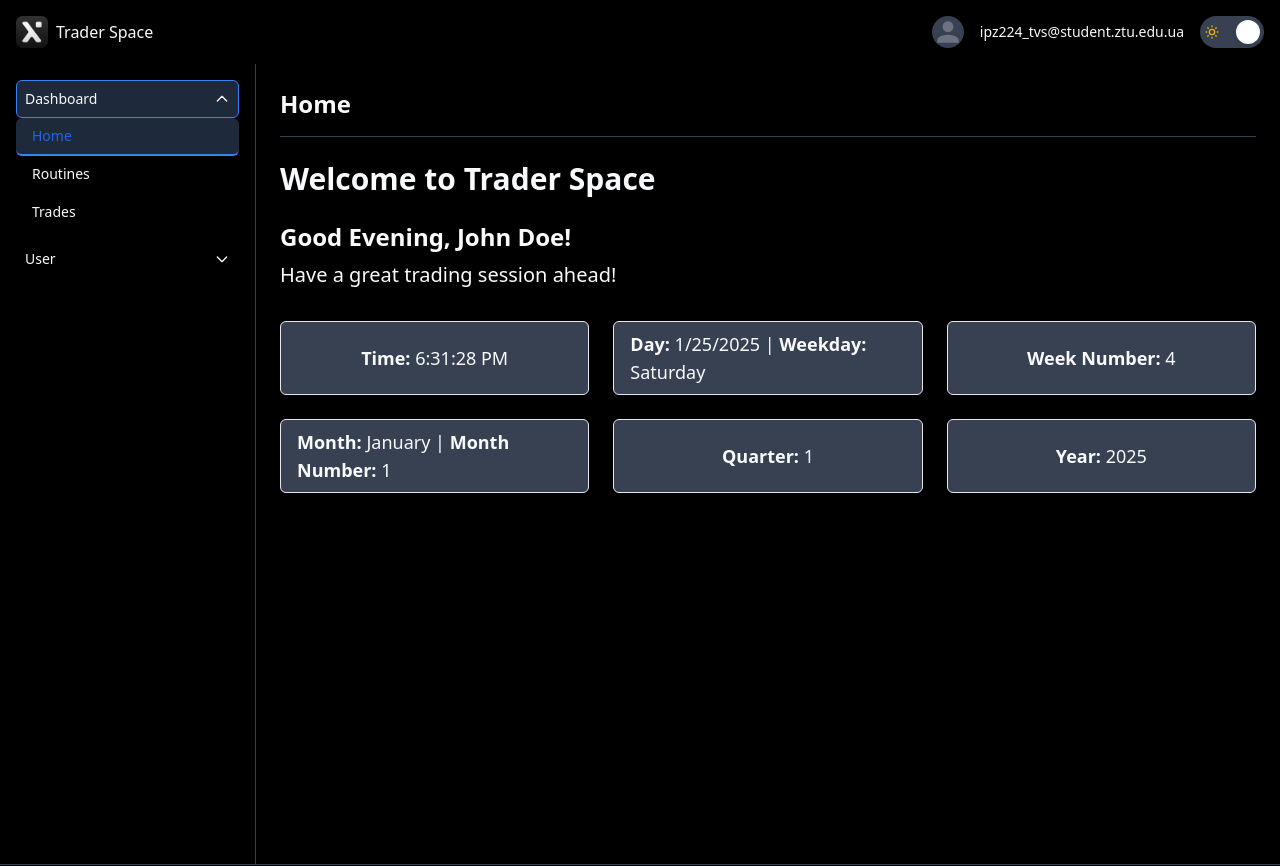
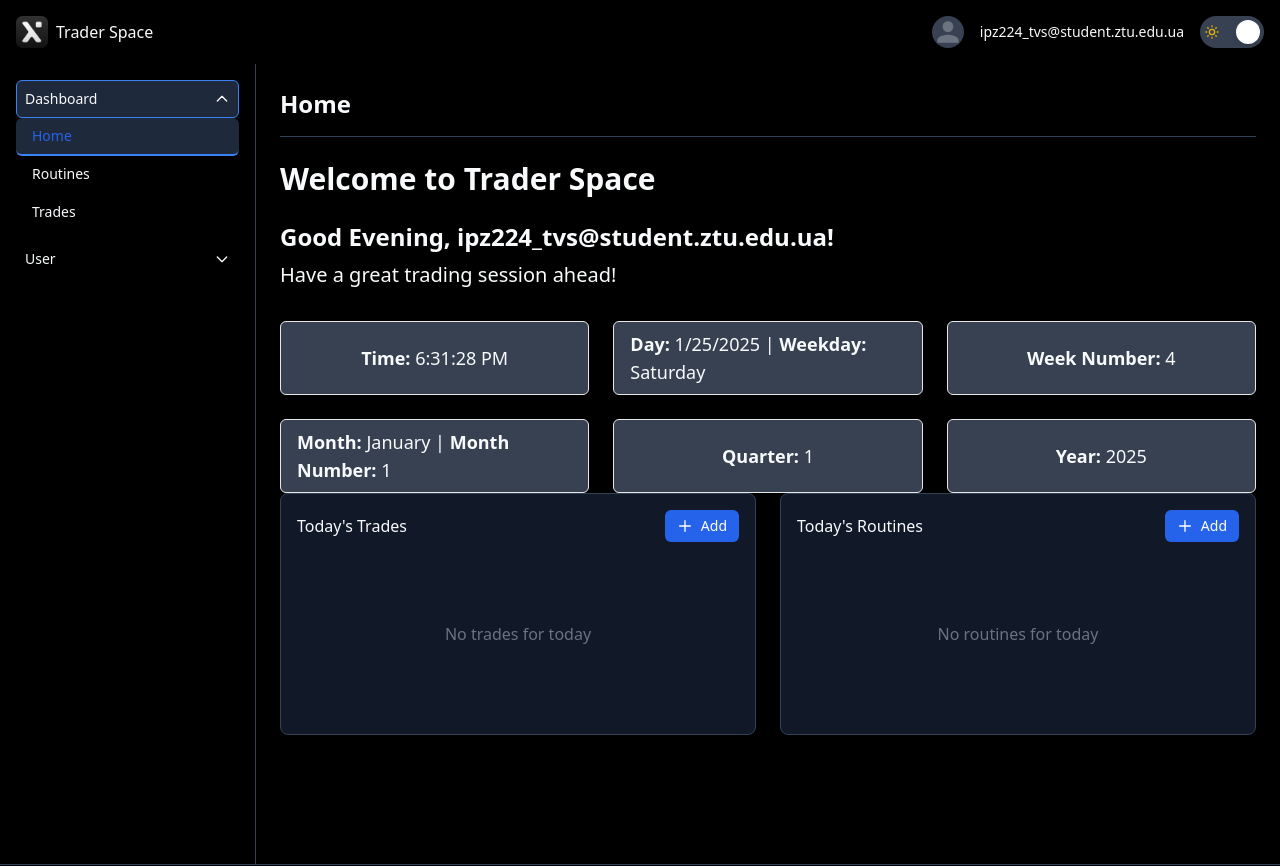
Before and after one commit to Whytalik/trader-space, a Vue app: page / in a window 1280 px wide. Shown: the top 866 px of the page. Built offline with nearby package versions, Linux system fonts and the light colour scheme.

Commit message:
feat: display today's trades and analysis on the homepage
- Implemented display of today's trades on the homepage
- Added the ability to display analysis on the homepage
- Added functionality to hide buttons

```diff
--- a/src/components/common/DataBase/DataBaseStructure/DatabaseHeader.vue
+++ b/src/components/common/DataBase/DataBaseStructure/DatabaseHeader.vue
@@ -3,6 +3,7 @@
     <h2 class="database-title">{{ title }}</h2>
     <div class="database-actions">
       <div class="view-controls">
+        <template v-if="!hideControls">
           <button
             class="control-btn"
             @click="toggleFilterMenu"
@@ -24,6 +25,7 @@
           >
             <ColumnsIcon />
           </button>
+        </template>
         <BaseButton
           variant="primary"
           size="sm"
@@ -71,6 +73,10 @@ export default {
       type: Boolean,
       default: false,
     },
+    hideControls: {
+      type: Boolean,
+      default: false
+    }
   },
   emits: [
     "toggle-columns-menu",
--- a/src/components/common/DataBase/DataBaseWrapper.vue
+++ b/src/components/common/DataBase/DataBaseWrapper.vue
@@ -1,10 +1,11 @@
 <template>
-  <div class="database-wrapper vertical-scroll">
+  <div class="database-wrapper vertical-scroll" :class="{ 'no-data': !data.length }">
     <DatabaseHeader
       :title="title"
       :showColumnsMenu="showColumnsMenu"
       :showFilterMenu="showFilterMenu"
       :showSortMenu="showSortMenu"
+      :hideControls="hideControls"
       @toggle-columns-menu="toggleColumnsMenu"
       @toggle-filter-menu="toggleFilterMenu"
       @toggle-sort-menu="toggleSortMenu"
@@ -32,6 +33,7 @@
     />
 
     <div class="database-content">
+      <template v-if="filteredAndSortedData.length">
         <ListView
           :data="filteredAndSortedData"
           :columns="mainColumns"
@@ -42,6 +44,14 @@
             <slot name="item-actions" v-bind="slotProps"></slot>
           </template>
         </ListView>
+      </template>
+      <template v-else>
+        <div class="empty-state">
+          <slot name="empty-state">
+            <p>No data available</p>
+          </slot>
+        </div>
+      </template>
     </div>
   </div>
 </template>
@@ -86,6 +96,10 @@ export default {
       type: String,
       required: true,
     },
+    hideControls: {
+      type: Boolean,
+      default: false
+    }
   },
   data() {
     return {
@@ -174,10 +188,21 @@ export default {
 
 <style scoped>
 .database-wrapper {
-  @apply bg-gray-50 dark:bg-gray-900 border border-input-border rounded-lg p-4 relative h-[calc(100vh-12rem)] flex flex-col;
+  @apply bg-gray-50 dark:bg-gray-900 border border-input-border rounded-lg p-4 relative flex flex-col;
+  min-height: 200px;
+  max-height: calc(100vh - 12rem);
+}
+
+.database-wrapper.no-data {
+  @apply h-auto;
+  min-height: auto;
 }
 
 .database-content {
   @apply flex-1 overflow-y-auto overflow-x-auto;
 }
+
+.empty-state {
+  @apply py-8 text-center text-gray-500;
+}
 </style>
--- /dev/null
+++ b/src/components/dashboard/TodayRoutinesWrapper.vue
@@ -0,0 +1,61 @@
+<template>
+  <div class="today-routines-wrapper" :class="{ 'no-data': !todayRoutines.length }">
+    <DataBaseWrapper
+      title="Today's Routines"
+      :data="todayRoutines"
+      :columns="columns"
+      routePath="/routines"
+      storeId="today-routines"
+      :hideControls="true"
+    >
+      <template #empty-state>
+        <div class="empty-state">
+          <p>No routines for today</p>
+        </div>
+      </template>
+    </DataBaseWrapper>
+  </div>
+</template>
+
+<script>
+import { useRoutinesStore } from "@/stores/routines";
+import DataBaseWrapper from "@/components/common/DataBase/DataBaseWrapper.vue";
+
+export default {
+  name: "TodayRoutinesWrapper",
+  components: {
+    DataBaseWrapper
+  },
+  data() {
+    return {
+      routines: [],
+      columns: []
+    };
+  },
+  computed: {
+    todayRoutines() {
+      const today = new Date().toISOString().split('T')[0];
+      return this.routines.filter(routine => routine.date === today);
+    }
+  },
+  created() {
+    const routinesStore = useRoutinesStore();
+    this.routines = routinesStore.routines;
+    this.columns = routinesStore.routineColumns;
+  }
+};
+</script>
+
+<style scoped>
+.today-routines-wrapper {
+  @apply mb-6;
+}
+
+.empty-state {
+  @apply flex flex-col items-center justify-center py-8;
+}
+
+.empty-state p {
+  @apply text-gray-500 mb-2;
+}
+</style>
--- /dev/null
+++ b/src/components/dashboard/TodayTradesWrapper.vue
@@ -0,0 +1,65 @@
+<template>
+  <div class="today-trades-wrapper" :class="{ 'no-data': !todayTrades.length }">
+    <DataBaseWrapper
+      title="Today's Trades"
+      :data="todayTrades"
+      :columns="columns"
+      routePath="/trades"
+      storeId="today-trades"
+      :hideControls="true"
+    >
+      <template #empty-state>
+        <div class="empty-state">
+          <p>No trades for today</p>
+        </div>
+      </template>
+    </DataBaseWrapper>
+  </div>
+</template>
+
+<script>
+import { useTradesStore } from "@/stores/trades";
+import DataBaseWrapper from "@/components/common/DataBase/DataBaseWrapper.vue";
+
+export default {
+  name: "TodayTradesWrapper",
+  components: {
+    DataBaseWrapper,
+  },
+  data() {
+    return {
+      trades: [],
+      columns: [],
+    };
+  },
+  computed: {
+    todayTrades() {
+      const today = new Date().toISOString().split("T")[0];
+      return this.trades.filter((trade) => trade.date === today);
+    },
+  },
+  created() {
+    const tradesStore = useTradesStore();
+    this.trades = tradesStore.getSortedTrades();
+    this.columns = tradesStore.tradeColumns;
+  },
+};
+</script>
+
+<style scoped>
+.today-trades-wrapper {
+  @apply mb-6;
+}
+
+.today-trades-wrapper.no-data {
+  @apply h-auto;
+}
+
+.empty-state {
+  @apply flex flex-col items-center justify-center py-8;
+}
+
+.empty-state p {
+  @apply text-gray-500 mb-2;
+}
+</style>
--- a/src/views/HomeView.vue
+++ b/src/views/HomeView.vue
@@ -33,15 +33,28 @@
         <span><strong>Year:</strong> {{ currentYear }}</span>
       </div>
     </div>
+
+    <div class="dashboard-grid">
+      <TodayTradesWrapper />
+      <TodayRoutinesWrapper />
+    </div>
   </div>
 </template>
 
 <script>
+import TodayTradesWrapper from "@/components/dashboard/TodayTradesWrapper.vue";
+import TodayRoutinesWrapper from "@/components/dashboard/TodayRoutinesWrapper.vue";
+import { useUserStore } from "@/stores/user";
+
 export default {
   name: "HomeView",
+  components: {
+    TodayTradesWrapper,
+    TodayRoutinesWrapper
+  },
   data() {
     return {
-      userName: "John Doe", // Replace with dynamic user name
+      userName: "",
     };
   },
   computed: {
@@ -75,7 +88,7 @@ export default {
     },
     currentQuarter() {
       const now = new Date();
-      const month = now.getMonth() + 1; // months are zero-based
+      const month = now.getMonth() + 1;
       return Math.ceil(month / 3);
     },
     currentYear() {
@@ -92,6 +105,10 @@ export default {
         return `Good Evening, ${this.userName}!`;
       }
     },
+  },
+  created() {
+    const userStore = useUserStore();
+    this.userName = userStore.currentUser.username;
   },
 };
 </script>
@@ -127,4 +144,8 @@ strong {
     gap: 10px;
   }
 }
+
+.dashboard-grid {
+  @apply grid grid-cols-1 lg:grid-cols-2 gap-6;
+}
 </style>
```
Lines whose indentation alone changed are shown as unchanged.
